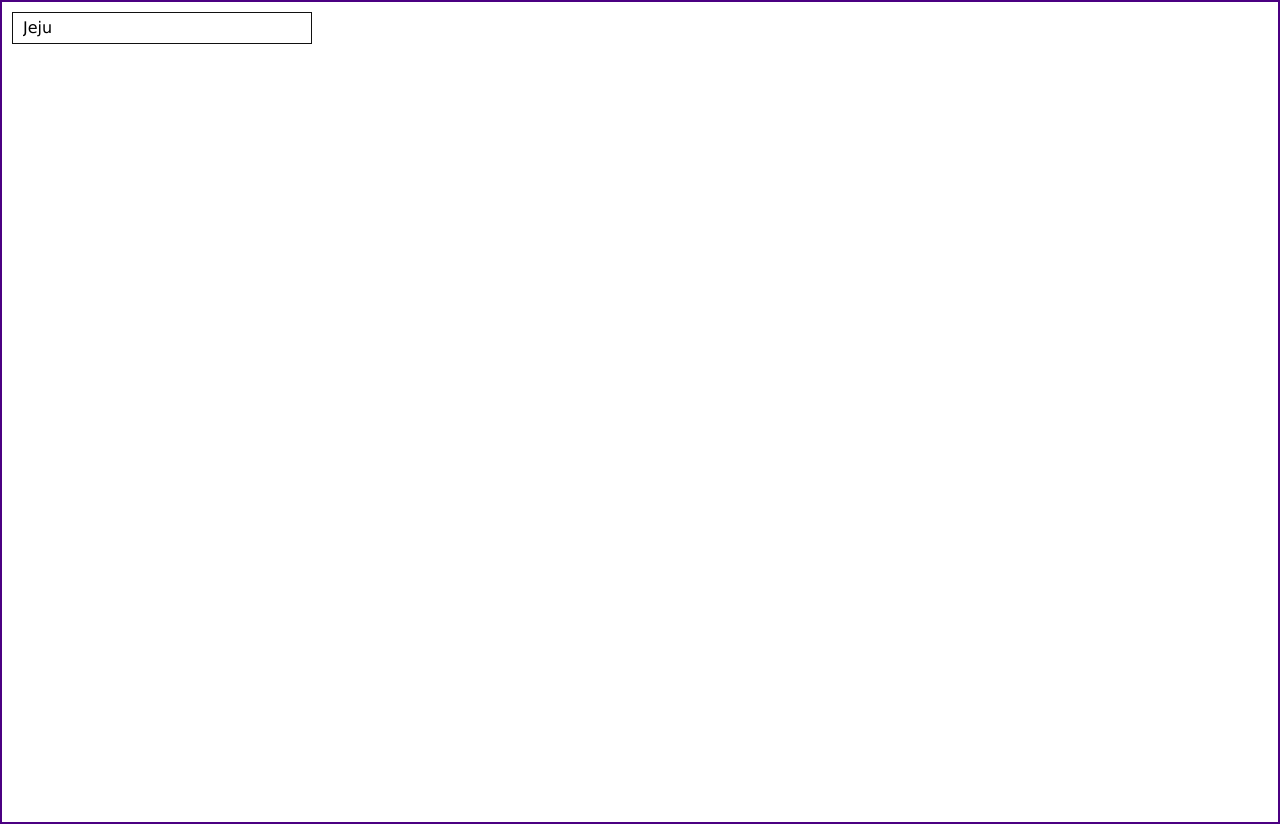
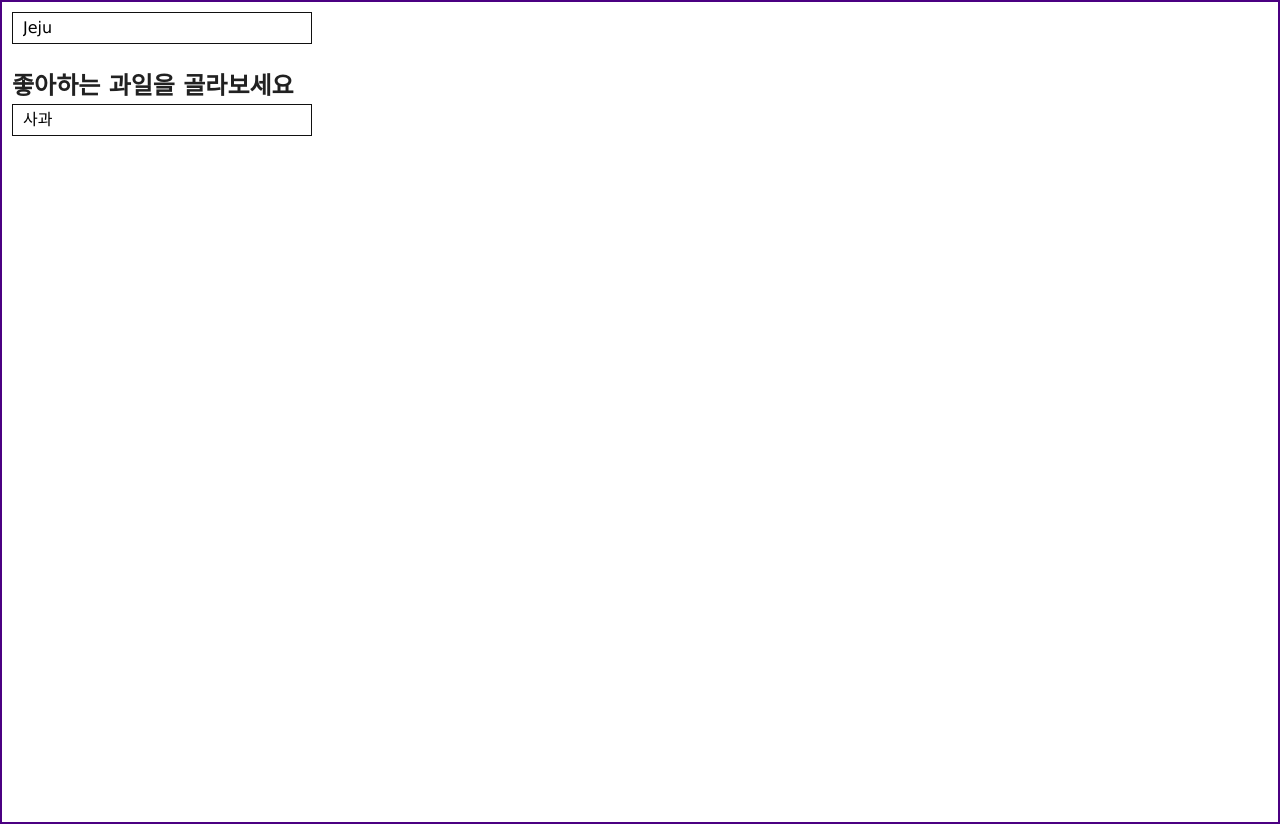
Before and after one commit to Yoonbeagle/Yoonbeagle, a Vue app: page /select in a window 1280 px wide. Built offline with nearby package versions, Linux system fonts and the light colour scheme.

Commit message:
select v-model 복습

```diff
--- a/src/views/select.vue
+++ b/src/views/select.vue
@@ -1,28 +1,51 @@
 <template>
   <div class="select-wrap">
     <select class="custom-select" v-model="choosen" @change="changeOption">
-      <option v-for="(region, i) in options" :key="i" :value="region.v">{{ region.text }}</option>
+      <option v-for="(region, i) in options" :key="i" :value="region.character">{{ region.text }}</option>
+    </select>
+
+    <br><br>
+
+    <h2>좋아하는 과일을 골라보세요</h2>
+    <select class="custom-select" v-model="fruits.value" @change="changeFruit">
+      <option v-for="(fruit, index) in fruits.fruitsList" :key="index" :value="fruit.text">{{ fruit.text }}</option>
     </select>
   </div>
 </template>
 
 <script>
 export default {
-  name: 'select',
+  name: 'selectValue',
   data () {
     return {
       options: [
-        { v: 'S', text: 'Seoul' },
-        { v: 'B', text: 'Busan' },
-        { v: 'J', text: 'Jeju' },
-        { v: 'D', text: 'Daegu' }
+        { character: 'S', text: 'Seoul' },
+        { character: 'B', text: 'Busan' },
+        { character: 'J', text: 'Jeju' },
+        { character: 'D', text: 'Daegu' }
       ],
-      choosen: 'J'
+      choosen: 'J',
+      fruits: {
+        value: '사과',
+        fruitsList: [
+          { text: '사과' },
+          { text: '오렌지' },
+          { text: '멜론' },
+          { text: '바나나' },
+          { text: '포도' },
+          { text: '수박' },
+          { text: '복숭아' },
+          { text: '체리' },
+        ]
+      }
     }
   },
   methods: {
     changeOption () {
-      alert(this.choosen)
+      alert('Your choice is "'+this.choosen+'"');
+    },
+    changeFruit () {
+      alert('당신이 선택한 과일은 '+this.fruits.value+'입니다.');
     }
   }
 }
```
